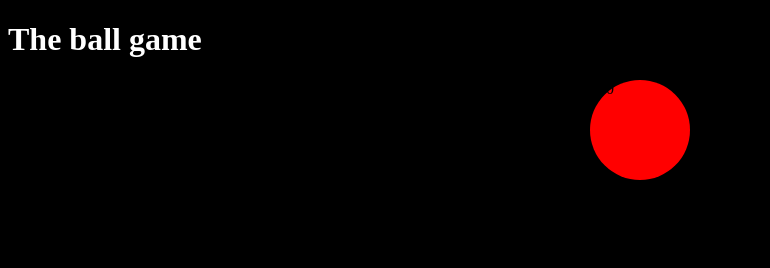
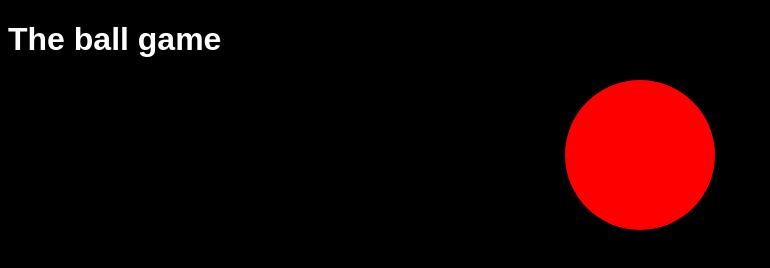
Before and after one commit to GigoDev/EX-Git, a plain HTML site: page index.html in a window 1280 px wide. Both pictures are taken after a click on the element "100". Shown: the whole page, without its empty margins (0-770 px from the left). Drawn offline with Linux system fonts and the light colour scheme.

Commit message:
Add dynemic ball diameter

```diff
--- a/main.js
+++ b/main.js
@@ -1,5 +1,13 @@
 'use strict'
 
-function onBallClick(){
-    console.log('hi')
+
+let gDiameter = 100
+
+
+function onBallClick() {
+    let elBall = document.querySelector('.ball')
+
+    gDiameter += 50
+    elBall.style.height = `${gDiameter}px`
+    elBall.style.width = `${gDiameter}px`
 }
--- a/style.css
+++ b/style.css
@@ -1,5 +1,6 @@
 * {
     box-sizing: border-box;
+    font-family: sans-serif;
 }
 
 h1 {
@@ -11,6 +12,7 @@ body {
 }
 
 .ball{
+
     width: 100px;
     height: 100px;
 
```
